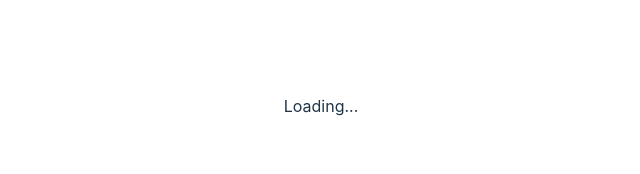
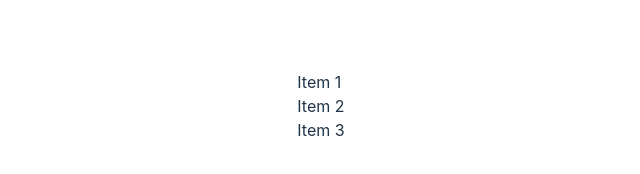
Before and after one commit to mali041/react-vite, a React (Vite) app: page / in a window 1280 px wide. Shown: the part 294-468 px from the top of the page, without its empty margins (319-959 px from the left). Built offline with nearby package versions, Linux system fonts and the light colour scheme.

Commit message:
Advanced Level - Function as Child Pattern

```diff
--- a/src/App.tsx
+++ b/src/App.tsx
@@ -1,10 +1,19 @@
-import DataDisplay from "./components/DataDisplay";
-import withLoading from "./components/WithLoading";
+import DataProvider from "./components/DataProvider";
 
-const DataDisplayWithLoading = withLoading(DataDisplay);
+const App: React.FC = () => {
+  const data = ["Item 1", "Item 2", "Item 3"];
 
-const App: React.FC = () => (
-  <DataDisplayWithLoading isLoading={true} data="Hello, World!" />
-);
+  return (
+    <DataProvider data={data}>
+      {(data) =>
+        data.map((item, index) => (
+          <div key={index} className="item">
+            {item}
+          </div>
+        ))
+      }
+    </DataProvider>
+  );
+};
 
 export default App;
--- /dev/null
+++ b/src/components/DataProvider/index.tsx
@@ -0,0 +1,10 @@
+type DataProviderProps = {
+  data: string[];
+  children: (data: string[]) => React.ReactNode;
+};
+
+const DataProvider: React.FC<DataProviderProps> = ({ data, children }) => (
+  <div className="data-provider">{children(data)}</div>
+);
+
+export default DataProvider;
```
